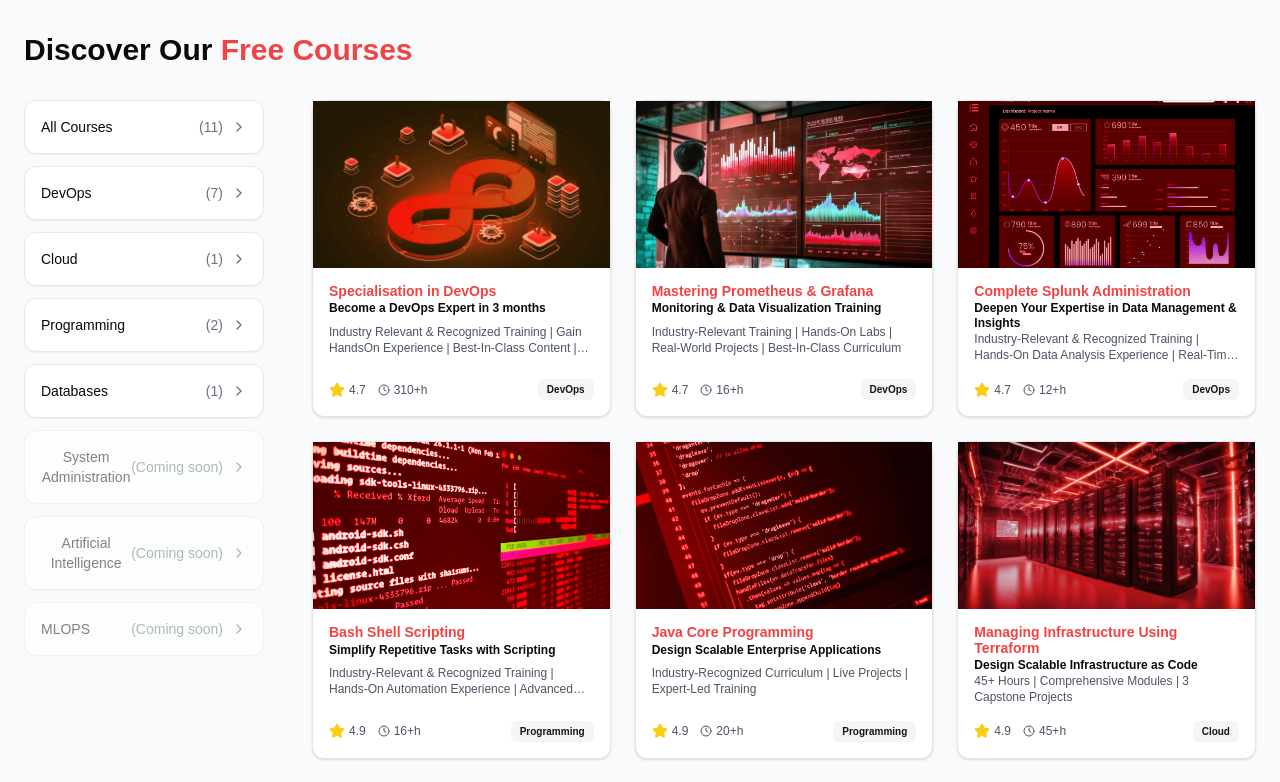
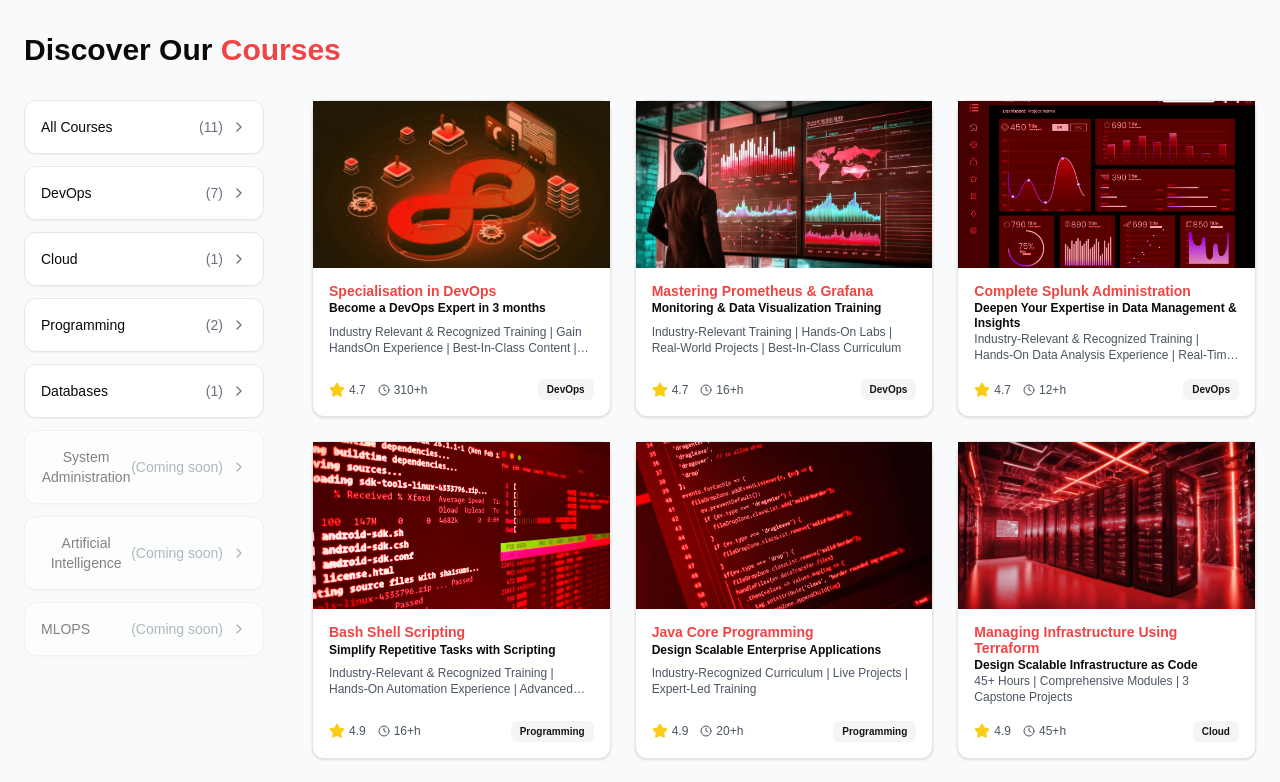
Before and after one commit to bhupeshchoudhary/hash13FrontEnd, a Next.js app: page /courses in a window 1280 px wide. Shown: the top 782 px of the page. Built offline with nearby package versions, Linux system fonts and the light colour scheme.

Commit message:
merge: solved merge conflict for useMemo dependency hook

```diff
--- a/src/app/api/subscribe/route.tsx
+++ b/src/app/api/subscribe/route.tsx
@@ -22,7 +22,7 @@ export async function POST(req: Request) {
         // Email Options
         const mailOptions = {
             from: smtpUser,
-            to: 'chandak.preeti@lwindia.com',
+            to: 'chandak.preeti@gmail.com',
             subject: 'Hash13 Newsletter Data Received',
             text: `New subscription request from: ${email}`,
             html: `
--- a/src/app/courses/page.tsx
+++ b/src/app/courses/page.tsx
@@ -160,7 +160,7 @@ const CoursePage: React.FC = () => {
         ? courseInfo.length
         : (categoryCounts[category.name] || 0 ) === 0 ? "Coming soon" : categoryCounts[category.name],
     }));
-  }, [courseInfo]);
+  }, []);
 
   const handleCategoryClick = (categoryName: string): void => {
     setSelectedCategory(categoryName);
@@ -180,7 +180,7 @@ const CoursePage: React.FC = () => {
         {/* Header Section */}
         <div className="flex justify-between items-center mb-8">
           <h1 className="text-2xl sm:text-3xl font-bold">
-            Discover Our <span className="text-red-500">Free Courses</span>
+            Discover Our <span className="text-red-500"> Courses</span>
           </h1>
           <Button
             variant="outline"
```
